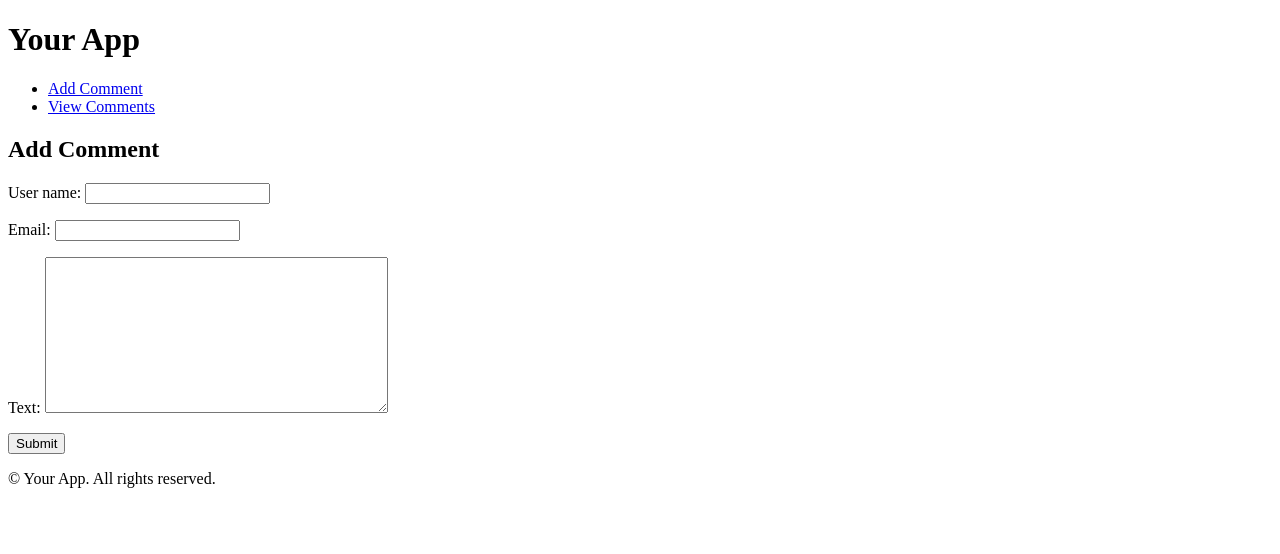
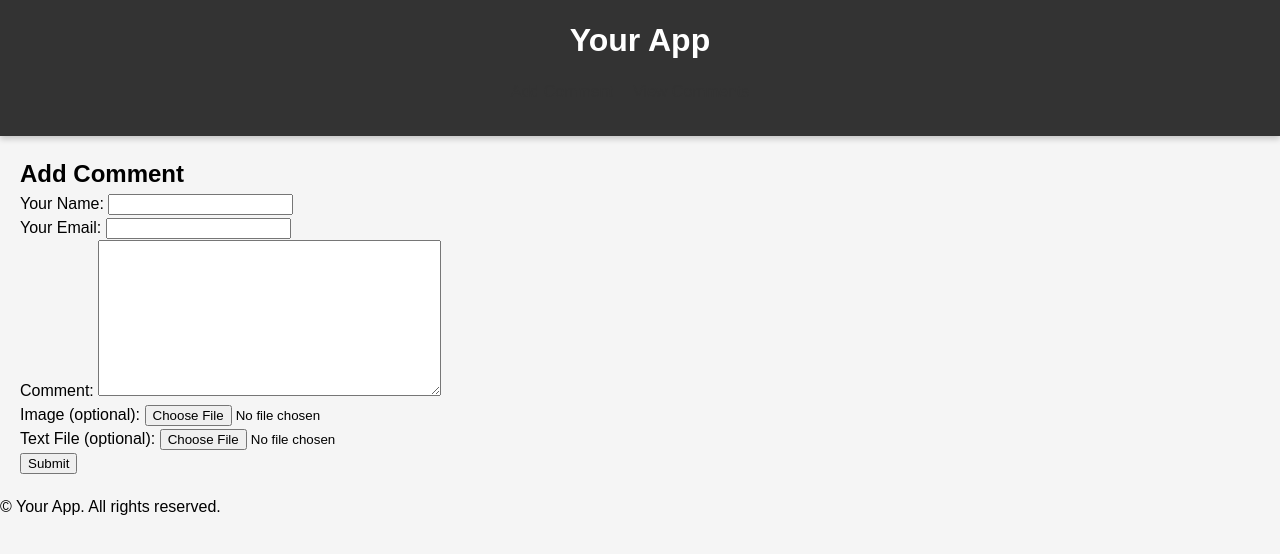
Before and after one commit to YuriiVataschuk/SPAtestTask, a Django app: page /app/add_comment/ in a window 1280 px wide. Shown: the top 554 px of the page. Run offline with Django 4.2, Linux system fonts and the light colour scheme.

Commit message:
Added simple front-end

```diff
--- a/SPAtestTask/settings.py
+++ b/SPAtestTask/settings.py
@@ -119,7 +119,10 @@ USE_TZ = True
 # Static files (CSS, JavaScript, Images)
 # https://docs.djangoproject.com/en/4.2/howto/static-files/
 
+# settings.py
+STATIC_ROOT = os.path.join(BASE_DIR, 'staticfiles')
 STATIC_URL = "static/"
+STATICFILES_DIRS = [os.path.join(BASE_DIR, 'app_name', 'static')]
 
 # Default primary key field type
 # https://docs.djangoproject.com/en/4.2/ref/settings/#default-auto-field
@@ -128,3 +131,6 @@ DEFAULT_AUTO_FIELD = "django.db.models.BigAutoField"
 
 RECAPTCHA_PUBLIC_KEY = '6LfiiconAAAAAM05tfGaLKWXWYSRxXLHob2y6tc6'
 RECAPTCHA_PRIVATE_KEY = '6LfiiconAAAAACyWsdweNXLhqhkSjmdj_-WzK6ge'
+
+MEDIA_URL = '/media/'
+MEDIA_ROOT = os.path.join(BASE_DIR, 'media')
--- a/app/forms.py
+++ b/app/forms.py
@@ -1,13 +1,16 @@
+from django.forms import ImageField, FileField
 import bleach
 from django import forms
 from .models import Comment
 
 
 class CommentForm(forms.ModelForm):
+    image = ImageField(required=False)
+    text_file = FileField(required=False)
 
     class Meta:
         model = Comment
-        fields = ['user_name', 'email', 'text']
+        fields = ['user_name', 'email', 'text', 'image', 'text_file']
 
     def clean_text(self):
         text = self.cleaned_data['text']
--- a/app/models.py
+++ b/app/models.py
@@ -1,3 +1,5 @@
+import os
+
 import bleach
 from django.db import models
 
@@ -8,6 +10,14 @@ class Comment(models.Model):
     email = models.EmailField()
     text = models.TextField()
     timestamp = models.DateTimeField(auto_now_add=True)
+    image = models.ImageField(upload_to='images/', blank=True, null=True)
+    text_file = models.FileField(upload_to='files/', blank=True, null=True)
 
     def clean_text(self):
         return bleach.clean(self.text, strip=True, tags=bleach.sanitizer.ALLOWED_TAGS)
+
+    def get_image_filename(self):
+        return os.path.basename(self.image.name)
+
+    def get_text_file_filename(self):
+        return os.path.basename(self.text_file.name)
--- /dev/null
+++ b/app/static/app/css/styles.css
@@ -0,0 +1,152 @@
+/* Reset default margin and padding */
+body, h1, h2, h3, p, ul, li {
+  margin: 0;
+  padding: 0;
+  line-height: 1.5; /* Add this line for increased line spacing */
+}
+
+/* Body styles */
+body {
+  font-family: Arial, sans-serif;
+  background-color: #f5f5f5;
+}
+
+/* Header styles */
+header {
+  background-color: #333;
+  color: #fff;
+  text-align: center;
+  padding: 1rem 0;
+  box-shadow: 0px 3px 6px rgba(0, 0, 0, 0.2);
+}
+
+/* Navigation styles */
+nav ul {
+  list-style: none;
+  display: flex;
+  justify-content: center;
+  padding: 1rem 0;
+}
+
+nav ul li {
+  margin-right: 20px;
+}
+
+nav ul li a {
+  text-decoration: none;
+  color: #333;
+  transition: color 0.3s ease;
+}
+
+nav ul li a:hover {
+  color: #666;
+}
+
+/* Main content styles */
+main {
+  padding: 20px;
+}
+
+/* Comment styles */
+.comment {
+  border: 1px solid #ccc;
+  padding: 20px;
+  margin-bottom: 30px; /* Increase space between comments */
+  background-color: #fff;
+  box-shadow: 0px 3px 6px rgba(0, 0, 0, 0.1);
+  border-radius: 5px;
+  line-height: 3; /* Increase this value for more vertical space */
+  display: flex; /* Use flexbox to arrange elements horizontally */
+  flex-direction: column; /* Stack elements vertically within the comment */
+}
+
+.comment p {
+  margin-bottom: 15px;
+  margin-top: 15px; /* Add margin to the top of paragraphs */
+  line-height: 1.8; /* Increase this value for more vertical space */
+}
+
+.comment h3 {
+  font-size: 18px;
+  margin-bottom: 10px;
+}
+
+.comment-image {
+  margin-top: 15px;
+  max-width: 100%;
+  border: 1px solid #ccc;
+  border-radius: 5px;
+}
+
+.comment .download-link {
+  display: block;
+  margin-top: 10px;
+  text-decoration: none;
+  color: #333;
+}
+
+.comment .reply-link {
+  margin-top: 15px;
+  display: inline-block;
+  text-decoration: none;
+  color: #333;
+  border: 1px solid #333;
+  padding: 5px 10px;
+  border-radius: 5px;
+  transition: background-color 0.3s ease;
+}
+
+.comment .reply-link:hover {
+  background-color: #333;
+  color: #fff;
+}
+
+/* Lightbox styles */
+.lightbox {
+  display: none;
+  position: fixed;
+  top: 0;
+  left: 0;
+  width: 100%;
+  height: 100%;
+  background-color: rgba(0, 0, 0, 0.7);
+  justify-content: center;
+  align-items: center;
+}
+
+.lightbox img {
+  max-width: 90%;
+  max-height: 90%;
+  box-shadow: 0px 0px 15px rgba(0, 0, 0, 0.9);
+  border-radius: 5px;
+  cursor: pointer;
+  transition: transform 0.2s ease;
+}
+
+.lightbox img:hover {
+  transform: scale(1.05);
+}
+
+/* Sorting container styles */
+.sorting-container {
+  text-align: center;
+  margin: 20px 0;
+}
+
+/* Sorting link styles */
+.sorting-link {
+  display: inline-block;
+  margin: 5px;
+  padding: 8px 12px;
+  text-decoration: none;
+  border: 1px solid #ccc;
+  border-radius: 5px;
+  color: #333;
+  background-color: #f5f5f5;
+  transition: background-color 0.3s ease, color 0.3s ease;
+}
+
+.sorting-link:hover {
+  background-color: #333;
+  color: #fff;
+}
--- /dev/null
+++ b/app/static/app/custom.js
@@ -0,0 +1,22 @@
+$(document).ready(function() {
+  $('#comment-form').on('submit', function(event) {
+    event.preventDefault();
+
+    var commentText = $('#id_text').val();
+
+    $.ajax({
+      url: '/validate_comment/',
+      data: {
+        text: commentText,
+        csrfmiddlewaretoken: '{{ csrf_token }}'
+      },
+      success: function(response) {
+        if (response.valid) {
+          $('#comment-form').unbind('submit').submit();
+        } else {
+          $('#validation-message').text(response.error);
+        }
+      }
+    });
+  });
+});
--- a/app/urls.py
+++ b/app/urls.py
@@ -1,9 +1,15 @@
 from django.urls import path
-from .views import AddCommentView, CommentListView
+from django.conf import settings
+from django.conf.urls.static import static
+from app.views import AddCommentView, CommentListView
 
+app_name = "app"
 
 urlpatterns = [
     path('add_comment/', AddCommentView.as_view(), name='add_comment'),
-    path('add_comment/<int:parent_comment_id>/', AddCommentView.as_view(), name='add_nested_comment'),
+    path('add_nested_comment/<int:parent_comment_id>/', AddCommentView.as_view(), name='add_nested_comment'),
     path('comment_list/', CommentListView.as_view(), name='comment_list'),
 ]
+
+if settings.DEBUG:
+    urlpatterns += static(settings.MEDIA_URL, document_root=settings.MEDIA_ROOT)
--- a/app/views.py
+++ b/app/views.py
@@ -3,6 +3,7 @@ from django.shortcuts import render, redirect
 from django.views import View
 from .models import Comment
 from .forms import CommentForm
+from PIL import Image, ImageOps
 
 
 class AddCommentView(View):
@@ -19,10 +20,19 @@ class AddCommentView(View):
         parent_comment = None
         if parent_comment_id:
             parent_comment = Comment.objects.get(pk=parent_comment_id)
-        form = CommentForm(request.POST)
+        form = CommentForm(request.POST, request.FILES)  # Include request.FILES for file fields
         if form.is_valid():
             comment = form.save(commit=False)
             comment.parent_comment = parent_comment
+            comment.save()
+
+            if comment.image:
+                max_width = 320
+                max_height = 240
+                image = Image.open(comment.image.path)
+                image = ImageOps.fit(image, (max_width, max_height), Image.Resampling.BICUBIC)
+                image.save(comment.image.path)
+
             comment.save()
             return redirect('comment_list')  # Redirect to the comment list view
         return render(request, self.template_name, {'form': form, 'parent_comment': parent_comment})
@@ -33,10 +43,10 @@ class CommentListView(View):
     page_size = 25
 
     def get(self, request):
-        sort_by = request.GET.get('sort_by', '-timestamp')  # Change 'date_added' to 'timestamp'
-        allowed_sort_fields = ['user_name', 'email', 'timestamp']  # Add other allowed sort fields
+        sort_by = request.GET.get('sort_by', '-timestamp')
+        allowed_sort_fields = ['user_name', 'email', 'timestamp']
         if sort_by not in allowed_sort_fields:
-            sort_by = '-timestamp'  # Default to sorting by timestamp
+            sort_by = '-timestamp'
 
         comments = Comment.objects.filter(parent_comment=None).order_by(sort_by)
 
@@ -45,3 +55,16 @@ class CommentListView(View):
         page_comments = paginator.get_page(page_number)
 
         return render(request, self.template_name, {'page_comments': page_comments, 'sort_by': sort_by})
+
+    def post(self, request):
+        comment_id = request.POST.get('comment_id')
+        comment = Comment.objects.get(pk=comment_id)
+
+        image_file = request.FILES.get('image')
+        text_file = request.FILES.get('text_file')
+
+        comment.image = image_file
+        comment.text_file = text_file
+        comment.save()
+
+        return redirect('comment_list')
--- a/templates/add_comment.html
+++ b/templates/add_comment.html
@@ -1,14 +1,34 @@
 {% extends 'base.html' %}
 
 {% block content %}
-  <h2>Add Comment</h2>
-  <form method="post">
-    {% csrf_token %}
-    {{ form.as_p }}
-    <button type="submit">Submit</button>
-  </form>
-  {% if parent_comment %}
-    <a href="{% url 'add_nested_comment' parent_comment.id %}">Reply to {{ parent_comment.user_name }}</a>
-  {% endif %}
-
+  <div class="comment-form">
+    <h2>Add Comment</h2>
+    <form method="post" enctype="multipart/form-data">
+      {% csrf_token %}
+      <div class="form-group">
+        <label for="{{ form.user_name.id_for_label }}">Your Name:</label>
+        {{ form.user_name }}
+      </div>
+      <div class="form-group">
+        <label for="{{ form.email.id_for_label }}">Your Email:</label>
+        {{ form.email }}
+      </div>
+      <div class="form-group">
+        <label for="{{ form.text.id_for_label }}">Comment:</label>
+        {{ form.text }}
+      </div>
+      <div class="form-group">
+        <label for="{{ form.image.id_for_label }}">Image (optional):</label>
+        {{ form.image }}
+      </div>
+      <div class="form-group">
+        <label for="{{ form.text_file.id_for_label }}">Text File (optional):</label>
+        {{ form.text_file }}
+      </div>
+      <button type="submit" class="submit-button">Submit</button>
+    </form>
+    {% if parent_comment %}
+      <a href="{% url 'app:add_nested_comment' parent_comment.id %}" class="reply-link">Reply to {{ parent_comment.user_name }}</a>
+    {% endif %}
+  </div>
 {% endblock %}
--- a/templates/base.html
+++ b/templates/base.html
@@ -1,9 +1,13 @@
+{% load static %}
 <!DOCTYPE html>
 <html lang="en">
 <head>
     <meta charset="UTF-8">
     <meta name="viewport" content="width=device-width, initial-scale=1.0">
     <title>Your App Title</title>
+    {% load static %}
+    <script src="{% static 'app/custom.js' %}"></script>
+    <link rel="stylesheet" type="text/css" href="{% static 'app/css/styles.css' %}">
     <!-- Include your CSS stylesheets here -->
 </head>
 <body>
@@ -12,8 +16,8 @@
         <!-- Include your navigation menu here -->
         <nav>
             <ul>
-                <li><a href="{% url 'add_comment' %}">Add Comment</a></li>
-                <li><a href="{% url 'comment_list' %}">View Comments</a></li>
+                <li><a href="{% url 'app:add_comment' %}">Add Comment</a></li>
+                <li><a href="{% url 'app:comment_list' %}">View Comments</a></li>
             </ul>
         </nav>
     </header>
```
Also changed, not shown: app/static/app/js/lightbox.js (added, +22 -0 lines), templates/comment_list.html (+35 -16 lines), static/css/styles.css (deleted).
